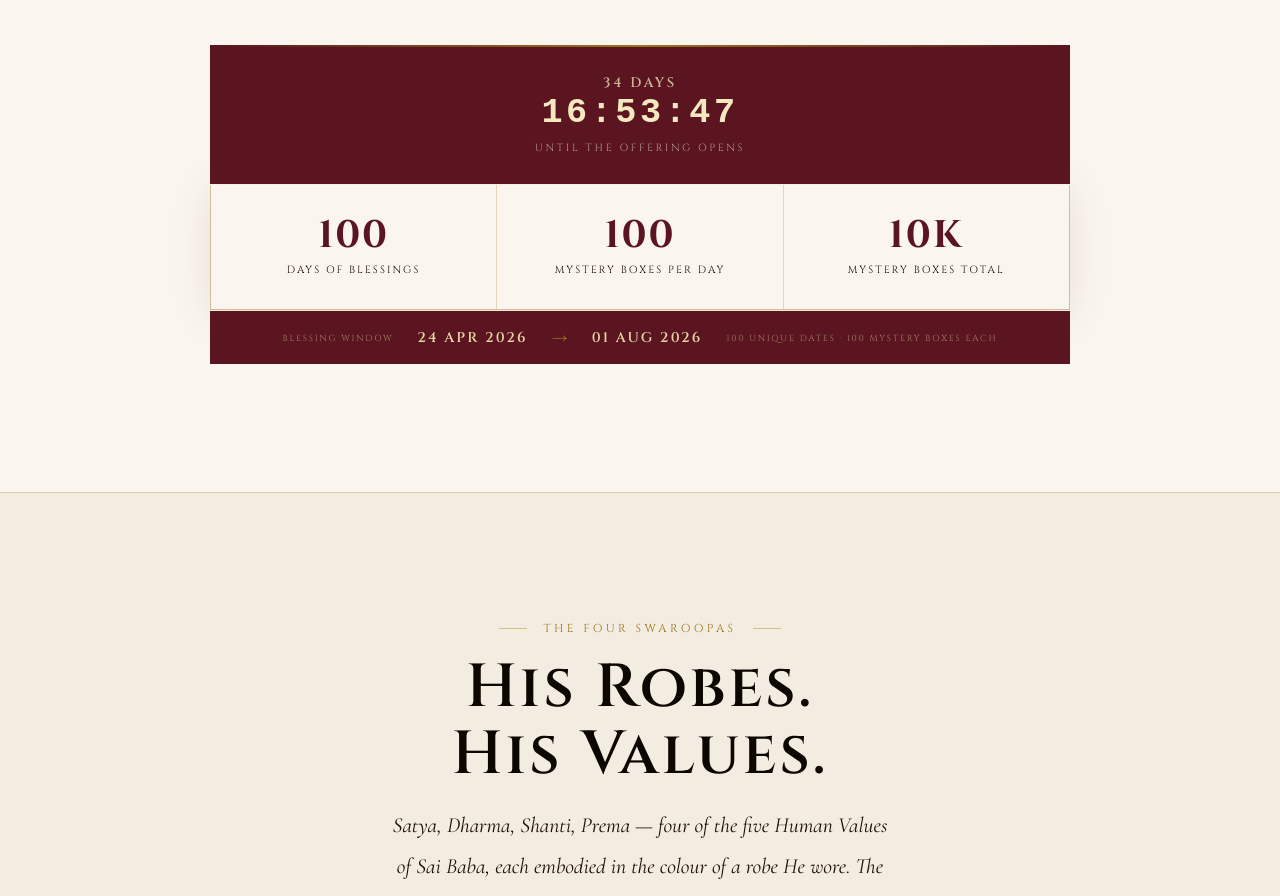
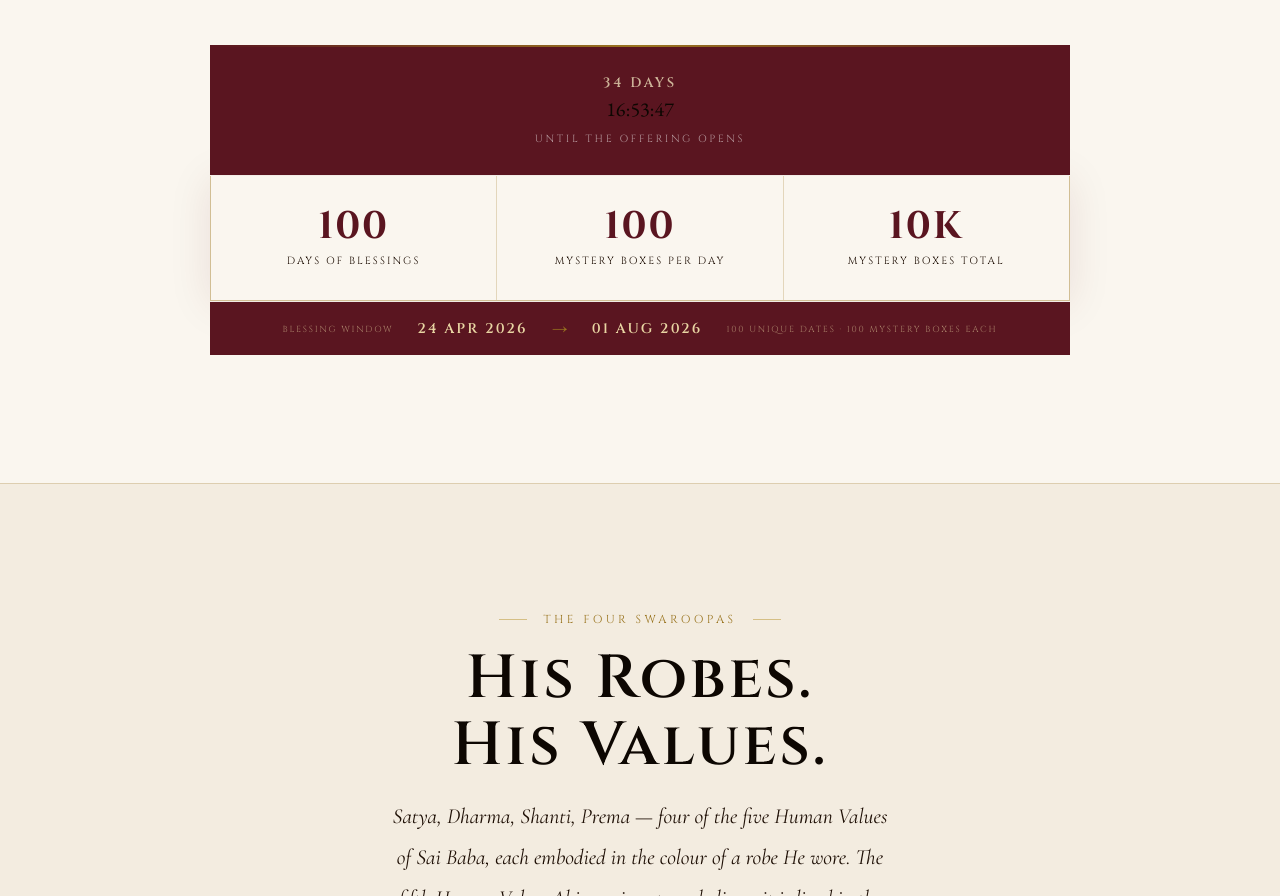
Before and after one commit to Auraaz/SarvamSai, a plain HTML site: page index.html in a window 1280 px wide. Shown: the part 4210-5106 px from the top of the page. Drawn offline with nearby package versions, Linux system fonts and the light colour scheme.

Commit message:
Add files via upload

```diff
--- a/styles.css
+++ b/styles.css
@@ -667,7 +667,7 @@
     white-space: nowrap;
   }
 
-  .countdown-time {
+  .countdown-timer {
     font-family: 'Courier New', Courier, monospace;
     font-size: clamp(1.4rem, 5vw, 2.2rem);
     font-weight: 700;
```
